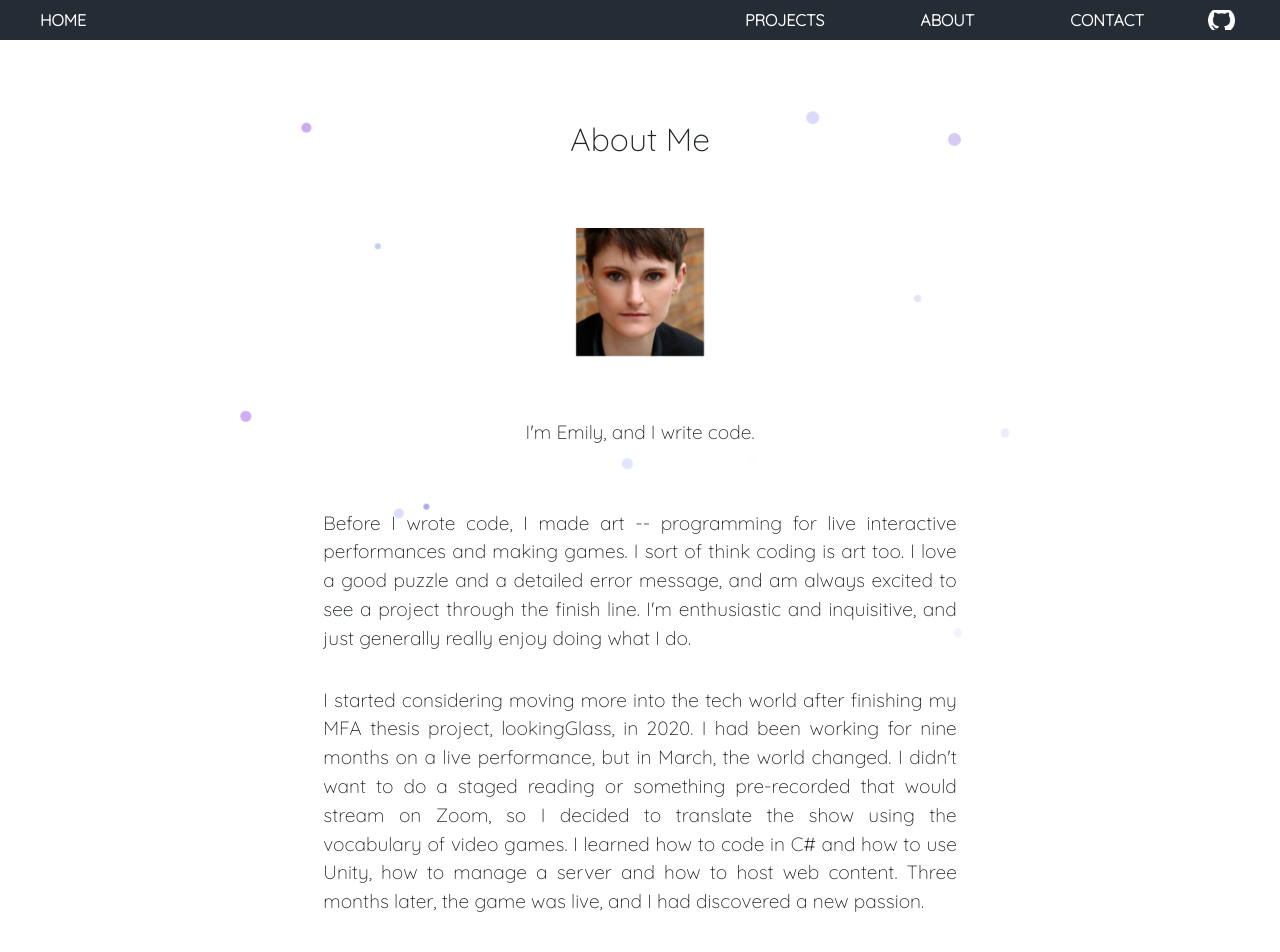
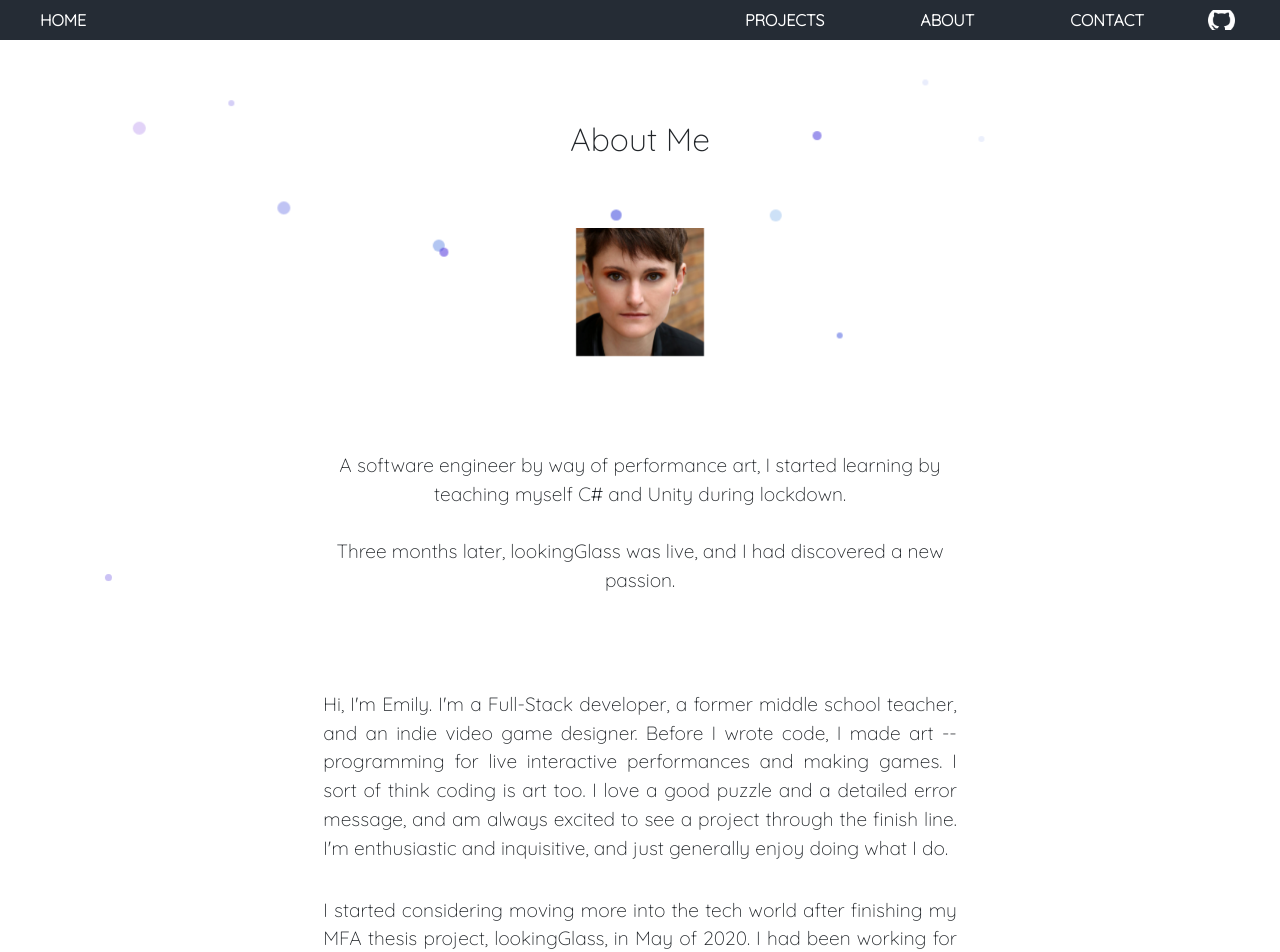
Before and after one commit to em-twines/ProfessionalWebsite, a React (Create React App) app: page /about in a window 1280 px wide. Shown: the top 952 px of the page. Built offline with nearby package versions, Linux system fonts and the light colour scheme.

Commit message:
edited text on About Me page, added a css class to support changes

```diff
--- a/src/App.scss
+++ b/src/App.scss
@@ -1188,6 +1188,11 @@ a:hover {
     text-align: justify;
     width: 100%;
   }
+.tag-line{
+  margin: auto;
+  width: 90%;
+  text-align: center;
+}
 
   .about-me-image {
     display: flex;
@@ -1254,6 +1259,11 @@ a:hover {
     justify-content: center;
     text-align: justify;
     width: 100%;
+  }
+  .tag-line{
+    margin: auto;
+    width: 90%;
+    text-align: center;
   }
 }
 
--- a/src/pages/About.jsx
+++ b/src/pages/About.jsx
@@ -3,8 +3,6 @@ import React from "react";
 export default function About() {
   return (
     <div>
-
-
       <div className="particle"></div>
       <div className="particle"></div>
       <div className="particle"></div>
@@ -25,31 +23,44 @@ export default function About() {
           <br></br>
           <hr></hr> <div className="about-me-image"> </div> <br></br>
           <hr></hr>
-          I'm Emily, and I write code.
+          <hr></hr>
+          <div className="tag-line">
+            A software engineer by way of performance art, I started learning by
+            teaching myself C# and Unity during lockdown.
+            <br></br>
+            <br></br>
+            Three months later, lookingGlass was live, and I had discovered a
+            new passion.
+          </div>
           <p className="about-me-text">
+            <hr></hr>
             <br></br>
             <hr></hr>
-            Before I wrote code, I made art -- programming for live interactive
-            performances and making games. I sort of think coding is art too. I
-            love a good puzzle and a detailed error message, and am always
-            excited to see a project through the finish line. I'm enthusiastic
-            and inquisitive, and just generally really enjoy doing what I do.
+            Hi, I'm Emily. I'm a Full-Stack developer, a former middle school
+            teacher, and an indie video game designer. Before I wrote code, I
+            made art -- programming for live interactive performances and making
+            games. I sort of think coding is art too. I love a good puzzle and a
+            detailed error message, and am always excited to see a project
+            through the finish line. I'm enthusiastic and inquisitive, and just
+            generally enjoy doing what I do.
             <br></br>
             <hr></hr>I started considering moving more into the tech world after
-            finishing my MFA thesis project, lookingGlass, in 2020. I had been
-            working for nine months on a live performance, but in March, the
-            world changed. I didn't want to do a staged reading or something
+            finishing my MFA thesis project, lookingGlass, in May of 2020. I had
+            been working for nine months on a live performance, but in March,
+            the world changed. I didn't want to do a staged reading or something
             pre-recorded that would stream on Zoom, so I decided to translate
             the show using the vocabulary of video games. I learned how to code
             in C# and how to use Unity, how to manage a server and how to host
-            web content. Three months later, the game was live, and I had
-            discovered a new passion.
+            web content. By the day of the performance, lookingGlass was live,
+            and a new door for me was opened.
             <hr></hr>
-            <br></br>I just graduated from an intensive Full-Stack boot-camp,
-            and am looking for opportunities that will help me grow as a
-            developer. I love working in React and everything about styling the
-            frontend and crafting the UI, but I also really like the challenge
-            of sculpting data that I learned to do in Django/Spring.
+            <br></br>In October I took the next step, and enrolled in an
+            intensive Full-Stack boot-camp. As a graduate, I and am now looking
+            for opportunities that will help me grow as a developer. I love
+            working in React and everything about sending data around the
+            frontend and crafting the UI, but I also really enjoy sculpting the
+            data from the start in Django or Spring. I'm excited for what's next, and can't wait
+            to learn more!
             <br></br>
             <hr></hr> Thanks for checking out my portfolio, and feel free to
             reach out!
```
